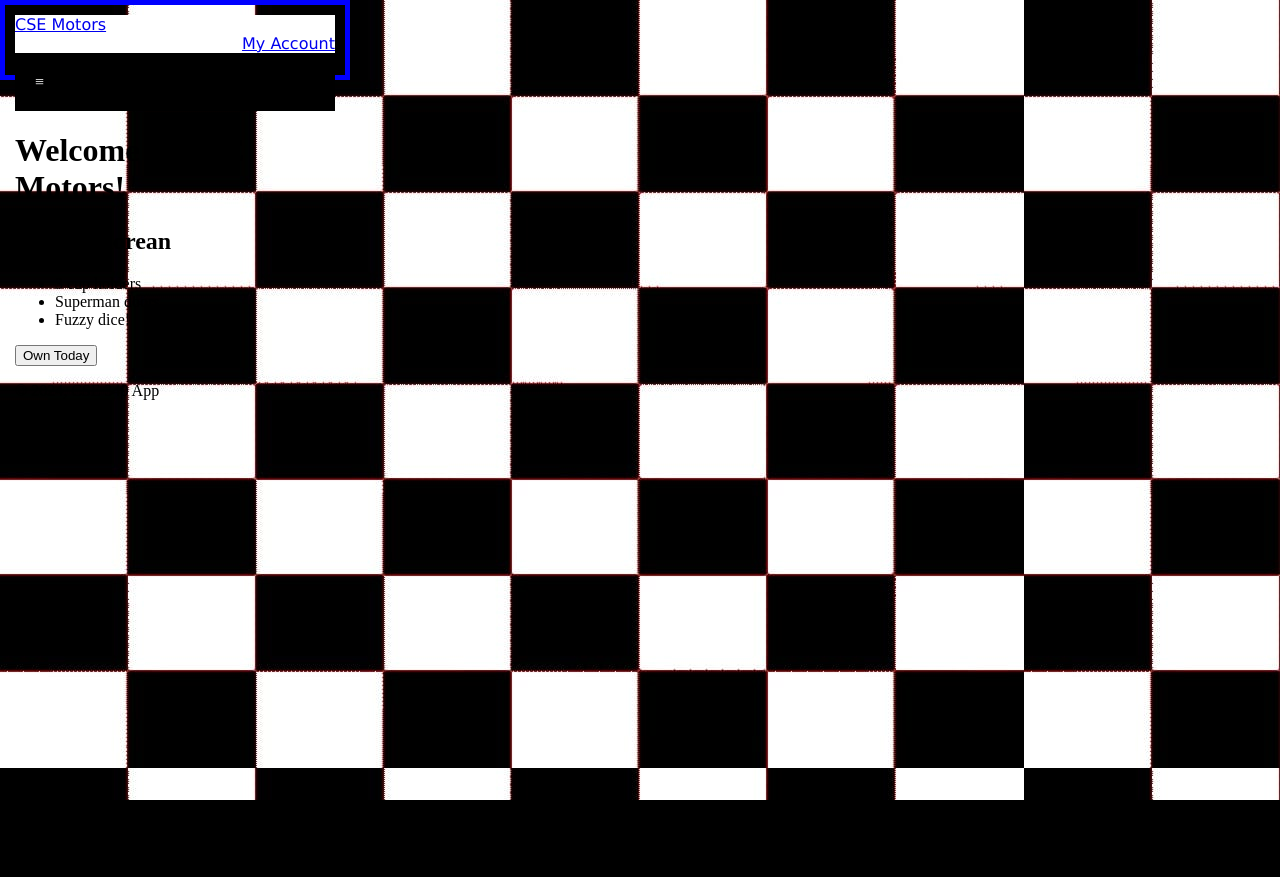
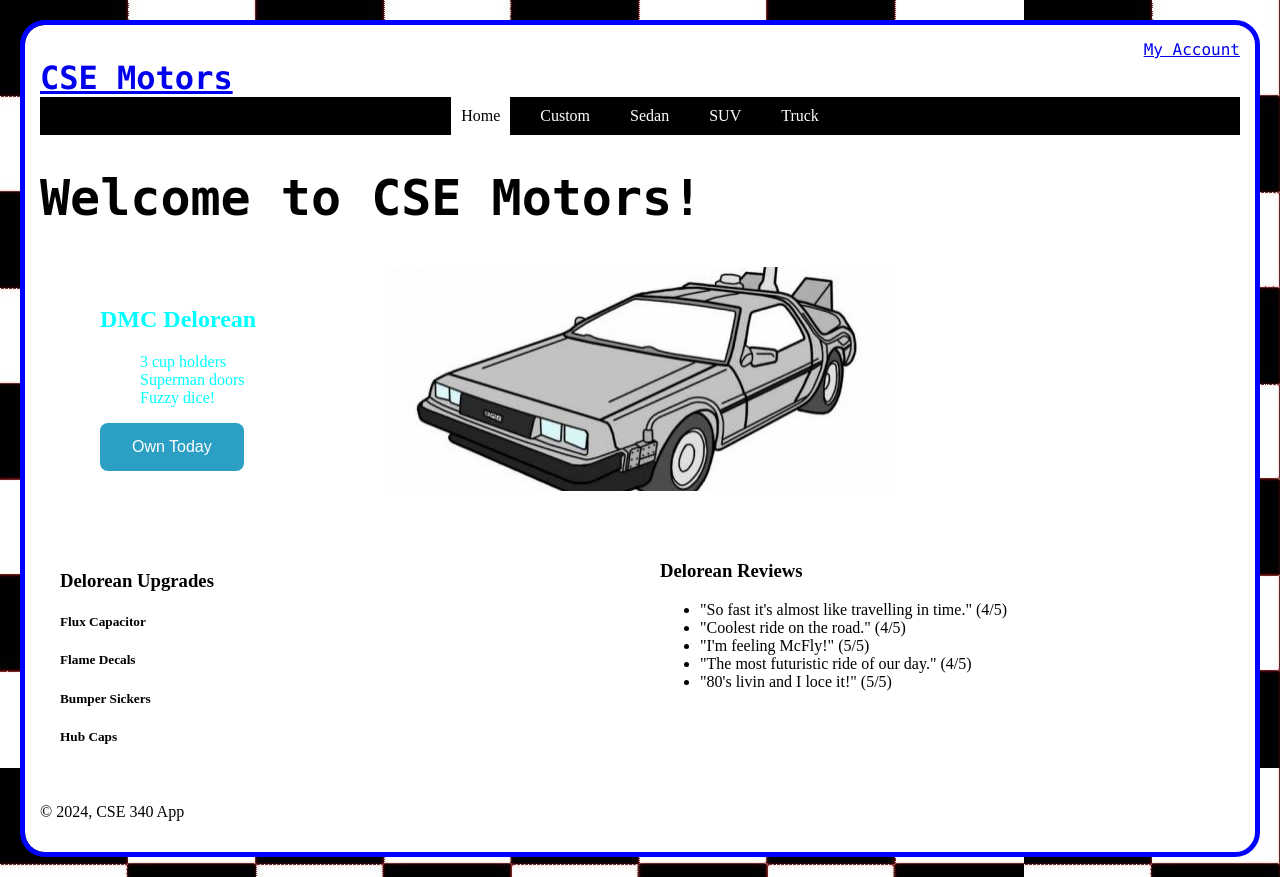
Before and after one commit to jlcrow23/cse340starter, a Node server app: page / in a window 1280 px wide. Before the commit the page ends 800 px from the top, so only its background shows below. Run offline with Node 20, Linux system fonts and the light colour scheme; some libraries are stand-ins or nearby versions.

Commit message:
worked on webiste

```diff
--- a/public/css/styles.css
+++ b/public/css/styles.css
@@ -1,30 +1,85 @@
 /******* Change Box Model ***************/
-/* *,
+*,
 *:before,
 *:after {
-  box-sizing: border-box;
-} */
-
+  box-sizing: content-box;
+}
+html {
+  background: url(../images/site/checkerboard.jpg);
+  background-size: auto;
+}
+.siteName {
+  color:black;
+  font-size: xx-large;
+}
+header {
+  font-family: 'Lucida Console', sans-serif;
+  background-color: white;
+}
 h1 {
+  font-family: monospace;
   color: black;
+  font-size: 50px;
 }
-.CarDetails {
-  background-color: white;
-  color: rgb(21, 109, 224);
+.flex-contain {
+  display: flex;
+  flex-direction: row;
+  justify-content: center;
 }
-
-header {
-  font-family: 'Lucida Sans', sans-serif;
-  background-color: white;
+.carDetails {
+  color: aqua;
+  padding: 20px;
+  background: gray, 0.5;
+  background-size:contain;
+  background-clip: padding-box;
+  width: 50%;
+  margin: 40px;
+}
+.details {
+  list-style-type: none;
+}
+button {
+  background-color: #2c9fc5; /* Blue */
+  border: none;
+  border-radius: 8px;
+  color: white;
+  padding: 15px 32px;
+  text-align: center;
+  text-decoration: none;
+  display: inline-block;
+  font-size: 16px;
 }
 
 body {
-  background-color: white;
-  width: 320px;
-  height: 50px;
-  padding: 10px;
   border: 5px solid blue;
-  margin: 0;
+  padding: 15px;
+  background-size: auto;
+  background: white;
+  background-clip: padding-box;
+  border-radius: 25px;
+  margin: 20px;
+}
+#section1 {
+  background: url("../images/vehicles/delorean.jpg") center no-repeat;
+}
+
+#section2 {
+  display: -webkit-flex;
+  display: flex;
+}
+
+.addons {
+  -webkit-flex: 2;
+  -ms-flex: 2;
+  flex: 2;
+  padding: 20px;
+}
+
+#reviews {
+  -webkit-flex: 2;
+  -ms-flex: 2;
+  flex: 2;
+  padding: 10px
 }
 
 #tools {
@@ -37,7 +92,6 @@ nav {
   background-color: black;
   color: white;
 }
-
 nav ul {
   display: flex;
   flex-direction: column;
@@ -67,3 +121,27 @@ nav ul li a:hover {
   background-color: #efefef;
   color: black;
 }
+
+.active {
+  background-color: white;
+  color: black;
+}
+
+.open li {
+  display: block;
+}
+
+@media only screen and (min-width: 32.5em) {
+  nav ul {
+      flex-direction: row;
+  }
+
+  nav ul li:first-child {
+      display: none;
+  }
+
+  nav ul li {
+      display: inline;
+      margin: 0 10px;
+  }
+}
--- a/public/js/script.js
+++ b/public/js/script.js
@@ -0,0 +1,3 @@
+const toggleMenu = () => {
+    document.querySelector('#menu').classList.toggle('open');
+}
--- a/server.js
+++ b/server.js
@@ -16,7 +16,8 @@ const static = require("./routes/static")
  *************************/
 app.set("view engine", "ejs")
 app.use(expressLayouts)
-app.use(express.static("public"));
+/* app.use(express.static("public"));*/
+app.use("/public", express.static("public"))
 app.set("layout", "./layouts/layout") // not at views root
 
 /* ***********************
--- a/views/index.ejs
+++ b/views/index.ejs
@@ -1,10 +1,39 @@
+
 <h1>Welcome to CSE Motors!</h1>
+<section id="section1">
     <div class="carDetails">
         <h2>DMC Delorean</h2>
-    <ul>
+        <ul class="details">
             <li>3 cup holders</li>
             <li>Superman doors</li>
             <li>Fuzzy dice!</li>
         </ul>
         <button>Own Today</button>
     </div>
+</section>
+<section id="section2">
+    <div class="addons">
+        <div id="flux">
+            <h3>Delorean Upgrades</h3>
+            <h5 id="fluxtext">Flux Capacitor</h5>
+            <h5 id="flametext">Flame Decals</h5>
+        </div>
+        <div id="bumpCaps">
+            <h5 id="bumptext">Bumper Sickers</h5>
+            <h5 id="hubtext">Hub Caps</h5>
+        </div>
+    </div>
+
+
+    <div id="reviews">
+        <h3>Delorean Reviews</h3>
+        <ul>
+            <li>"So fast it's almost like travelling in time." (4/5)</li>
+            <li>"Coolest ride on the road." (4/5)</li>
+            <li>"I'm feeling McFly!" (5/5)</li>
+            <li>"The most futuristic ride of our day." (4/5)</li>
+            <li>"80's livin and I loce it!" (5/5)</li>
+        </ul>
+    </div>
+
+</section>
--- a/views/layouts/layout.ejs
+++ b/views/layouts/layout.ejs
@@ -3,7 +3,7 @@
 
     <%- include('../partials/head') %>
 
-  <body background="../images/site/checkerboard.jpg">
+  <body>
         <div id="wrapper">
             <%-include('../partials/header')  %>
             <%-include('../partials/navigation')  %>
--- a/views/partials/head.ejs
+++ b/views/partials/head.ejs
@@ -4,5 +4,5 @@
     <meta name="viewport" content="width=device-width, initial-scale=1.0">
     <title><%- title %> | CSE 340 App</title>
 
-    <link rel="stylesheet" href="/public/css/styles.css" type="text/css">
+    <link rel="stylesheet" href="../../public/css/styles.css" type="text/css">
 </head>
--- a/views/partials/header.ejs
+++ b/views/partials/header.ejs
@@ -1,9 +1,11 @@
 <header id="top-header">
-    <span class="siteName">
-      <a href="/" title="Return to home page">CSE Motors</a>
-    </span>
-    <div id="tools">
+  <div id="tools">
       <a title="Click to log in" href="/account/login">My Account</a>
     </div>
+    <span class="siteName">
+      <a href="/" title="Return to home page"><b>CSE Motors</b></a>
+    </span>
+
+
 
   </header>
--- a/views/partials/navigation.ejs
+++ b/views/partials/navigation.ejs
@@ -1,10 +1,11 @@
 <nav>
     <ul id="menu">
         <li><a id="toggleMenu">&equiv;</a></li>
-        <li><a href="#">Home</a></li>
+        <li><a href="#" class="active">Home</a></li>
         <li><a href="#">Custom</a></li>
         <li><a href="#">Sedan</a></li>
         <li><a href="#">SUV</a></li>
         <li><a href="#">Truck</a></li>
     </ul>
+
 </nav>
```
Lines whose indentation alone changed are shown as unchanged.
